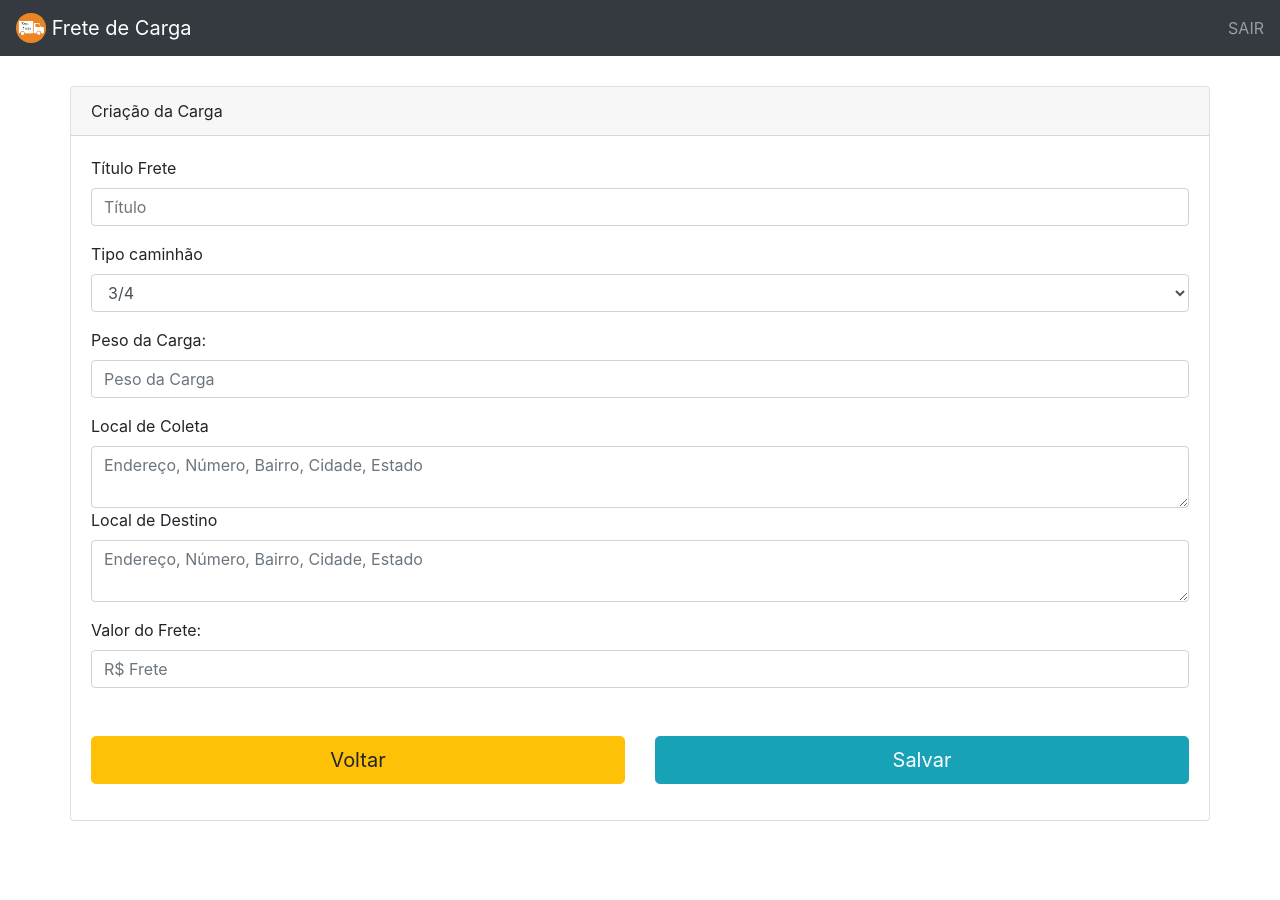
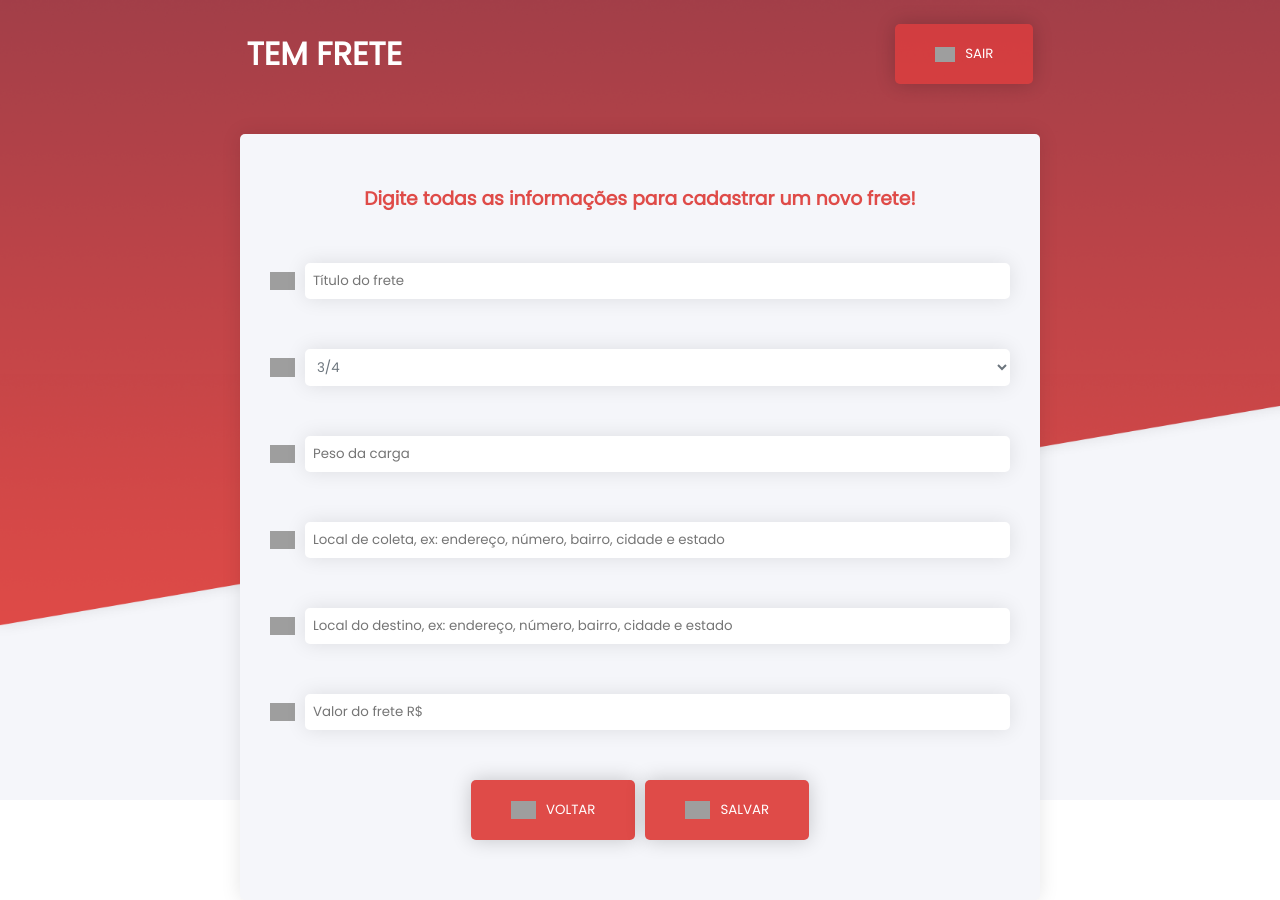
Before and after one commit to CarlosPimentel99/temfrete, a PHP site: page /criar_carga.php in a window 1280 px wide. Before the commit the page ends 821 px from the top, so only its background shows below. Run offline with PHP 8.4, Linux system fonts and the light colour scheme; the visitor is signed in with stand-in values (Sample User, id 1); grey boxes are pictures that could not be loaded.

Commit message:
Implementando criação de frete

```diff
--- a/criar_carga.php
+++ b/criar_carga.php
@@ -3,217 +3,93 @@
   require_once "validador_acesso.php"
 
 ?>
-
-
-
-<html>
-
+<!DOCTYPE html>
+<html lang="pt-br">
 <head>
-
-    <meta charset="utf-8" />
-
-    <title>Frete de Carga</title>
-
-
-
-    <link rel="stylesheet" href="https://maxcdn.bootstrapcdn.com/bootstrap/4.0.0/css/bootstrap.min.css" integrity="sha384-Gn5384xqQ1aoWXA+058RXPxPg6fy4IWvTNh0E263XmFcJlSAwiGgFAW/dAiS6JXm" crossorigin="anonymous">
-
-
-
-    <style>
-
-      .card-abrir-chamado {
-
-        padding: 30px 0 0 0;
-
-        width: 100%;
-
-        margin: 0 auto;
-
-      }
-
-    </style>
+    <meta charset="UTF-8">
+    <meta http-equiv="X-UA-Compatible" content="IE=edge">
+    <meta name="viewport" content="width=device-width, initial-scale=1.0">
+    <meta name="description" content="Cadastrar um novo frete">
+    <title>Área do Cliente - Novo Frete</title>
+    <link rel="stylesheet" type="text/css" href="css/style.css" media="screen"/>
+    <link href='https://fonts.googleapis.com/css?family=Poppins' rel='stylesheet'>
+    <link rel="icon" type="image/x-icon" href="img/icons/favicon.svg">
 
 </head>
+<body class="logado-tela-fundo">
+    <header class="cabecalho">
+        <div class="cabecalho-item-principal">
+        <h1 class="branco">TEM FRETE</h1>
+        </div>
+        <nav class="cabecalho-menu">
+            <a class="cabecalho-item" href=""><button class="red"><img class="cabecalho-item-icone" alt="logout" src="img/icons/logout.svg">SAIR</button></a>
+        </nav>
+    </header>
 
+    <div class="novo-frete">
+      <?php if(isset($_GET['inclusao']) && $_GET['inclusao'] == 1 ) { ?>
+        <div class="bg-success pt-2 text-white d-flex justify-content-center">
+          <h5>Carga inserida com sucesso!</h5>
+        </div>
+      <?php } ?>
 
+      <section class="novo-frete-conteudo">
+        <h3 class="login-conteudo-titulo vermelho"><strong>Digite todas as informações para cadastrar um novo frete!</strong></h3>
+        <form class="login-formulario" method="POST" action="frete_controller.php?acao=inserir">
 
-  <body>
+            <div class="login-formulario-barra">
+                <img class="icone" alt="Título do frete" src="img/icons/titulo-frete.svg">
+                <input class="login-conteudo-input cinza" type="text" placeholder="Título do frete" name="titulo-frete" required>
+            </div>
 
+            <div class="login-formulario-barra">
+                <img class="icone" alt="Tipo do caminhao" src="img/icons/tipo-caminhao.svg">
+                <!-- <input class="login-conteudo-input cinza" type="text" placeholder="Tipo de caminhão" name="tipo-caminhao" required> -->
+                <select name="tp_caminhao" class="login-conteudo-input cinza" placeholder="Tipo">
+                  <option value="3/4">3/4</option>
+                  <option value="TOCO">TOCO</option>
+                  <option value="TRUCK">TRUCK</option>
+                  <option value="BITRUCK">BITRUCK</option>
+                  <option value="CARRETA">CARRETA</option>
+                  <option value="BITREM">BITREM</option>
+                  <option value="RODOTREM">RODOTREM</option>
+                </select>
+            </div>
 
+            <div class="login-formulario-barra">
+                <img class="icone" alt="Peso da carga" src="img/icons/peso-carga.svg">
+                <input class="login-conteudo-input cinza" type="text" placeholder="Peso da carga" name="peso-carga" required>
+            </div>
 
-    <nav class="navbar navbar-dark bg-dark">
+            <div class="login-formulario-barra">
+                <img class="icone" alt="Local coleta" src="img/icons/local-coleta.svg">
+                <input class="login-conteudo-input cinza" type="text" placeholder="Local de coleta, ex: endereço, número, bairro, cidade e estado" name="local-coleta" required>
+            </div>
 
-      <a class="navbar-brand" href="home_adm.php">
+            <div class="login-formulario-barra">
+                <img class="icone" alt="Local destino" src="img/icons/local-destino.svg">
+                <input class="login-conteudo-input cinza" type="text" placeholder="Local do destino, ex: endereço, número, bairro, cidade e estado" name="local-destino" required>
+            </div>
 
-        <img src="img/temfrete.png" width="30" height="30" class="d-inline-block align-top" alt="">
+            <div class="login-formulario-barra">
+                <img class="icone" alt="Valor do frete" src="img/icons/valor-frete.svg">
+                <input class="login-conteudo-input cinza" type="text" placeholder="Valor do frete R$" name="valor-frete" required>
+            </div>
 
-        Frete de Carga
-
+            <div class="login-formulario-barra">
+                <a href="logado.html">
+                <button class="botao-vermelho branco" type="button">
+                    <img class="icone" alt="voltar" src="img/icons/voltar.svg">
+                    VOLTAR</button>
                 </a>
 
-      <ul class="navbar-nav">
-
-          <li class="nav-item">
-
-            <a class="nav-link" href="logoff.php">SAIR</a>
-
-          </li>
-
-      </ul>
-
-    </nav>
-
-
-
-    <?php if(isset($_GET['inclusao']) && $_GET['inclusao'] == 1 ) { ?>
-
-      <div class="bg-success pt-2 text-white d-flex justify-content-center">
-
-        <h5>Carga inserida com sucesso!</h5>
-
+                <button class="botao-vermelho branco" type="submit">
+                    <img class="icone" alt="salvar" src="img/icons/salvar.svg">
+                    SALVAR</button>
             </div>
-
-    <?php } ?>
-
-
-
-    <div class="container">
-
-      <div class="row">
-
-
-
-        <div class="card-abrir-chamado">
-
-          <div class="card">
-
-            <div class="card-header">
-
-              Criação da Carga
-
-            </div>
-
-            <div class="card-body">
-
-              <div class="row">
-
-                <div class="col">
-
-
-
-                  <form method="POST" action="frete_controller.php?acao=inserir">
-
-                    <div class="form-group">
-
-                      <label>Título Frete</label>
-
-                      <input name="titulo" type="text" class="form-control" placeholder="Título">
-
-                    </div>
-
-
-
-                    <div class="form-group">
-
-                      <label>Tipo caminhão</label>
-
-                      <select name="tp_caminhao" class="form-control">
-
-                        <option value="3/4">3/4</option>
-
-                        <option value="TOCO">TOCO</option>
-
-                        <option value="TRUCK">TRUCK</option>
-
-                        <option value="BITRUCK">BITRUCK</option>
-
-                        <option value="CARRETA">CARRETA</option>
-
-                        <option value="BITREM">BITREM</option>
-
-                        <option value="RODOTREM">RODOTREM</option>
-
-                      </select>
-
-                    </div>
-
-
-
-                    <div class="form-group">
-
-                      <label>Peso da Carga:</label>
-
-                      <input name="peso_carga" type="text" class="form-control" placeholder="Peso da Carga">
-
-                    </div>
-
-
-
-                    <div class="boxtut">
-
-                      <label>Local de Coleta</label>
-
-                      <textarea name="local_coleta" placeholder="Endereço, Número, Bairro, Cidade, Estado" class="form-control" rows="2"></textarea>
-
-                    </div>
-
-
-
-                    <div class="form-group">
-
-                      <label>Local de Destino</label>
-
-                      <textarea name="local_entrega" placeholder="Endereço, Número, Bairro, Cidade, Estado" class="form-control" rows="2"></textarea>
-
-                    </div>
-
-
-
-                    <div class="form-group">
-
-                      <label>Valor do Frete:</label>
-
-                      <input name="valor" type="text" class="form-control" placeholder="R$ Frete">
-
-                    </div>
-
-
-
-                    <div class="row mt-5">
-
-                      <div class="col-6">
-
-                        <a href="home_adm.php" class="btn btn-lg btn-warning btn-block">Voltar</a>
-
-                      </div>
-
-
-
-                      <div class="col-6">
-
-                        <button class="btn btn-lg btn-info btn-block" type="submit">Salvar</button>
-
-                      </div>
-
-                    </div>
-
         </form>
-
-
-
-                </div>
-
-              </div>
-
-            </div>
-
-          </div>
-
-        </div>
-
+    </section>
 </div>
 
 </body>
-
 </html>
```
Lines whose indentation alone changed are shown as unchanged.
